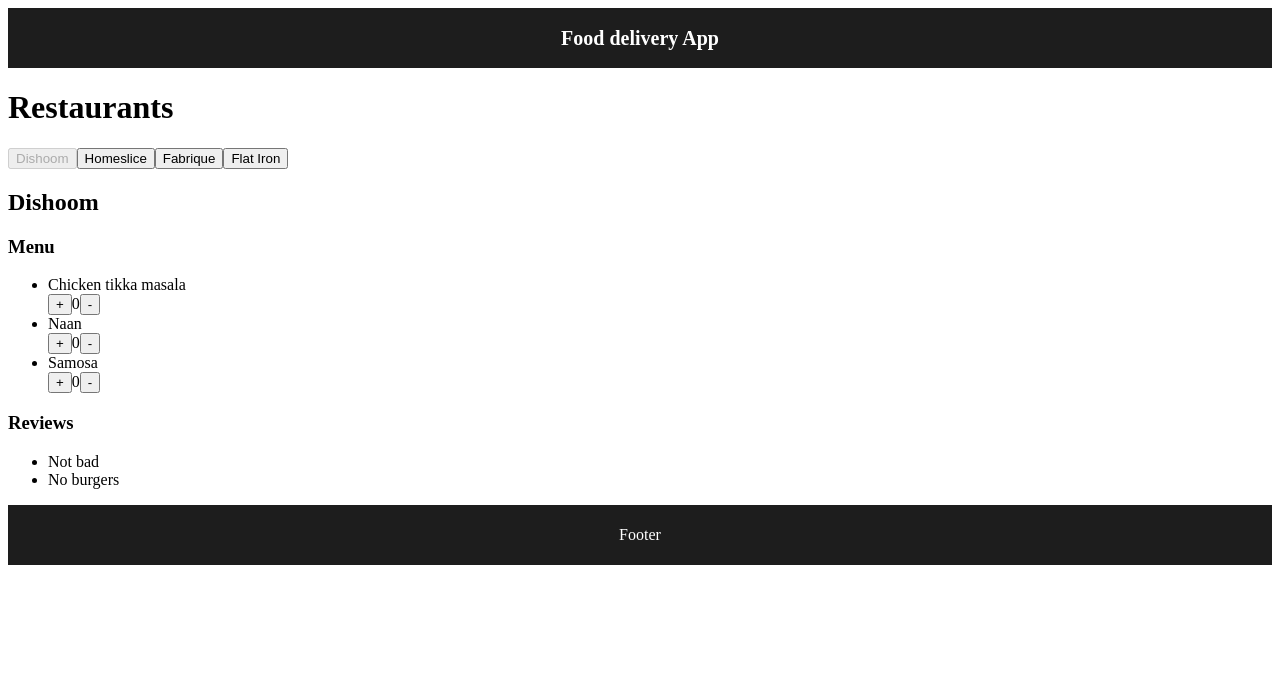
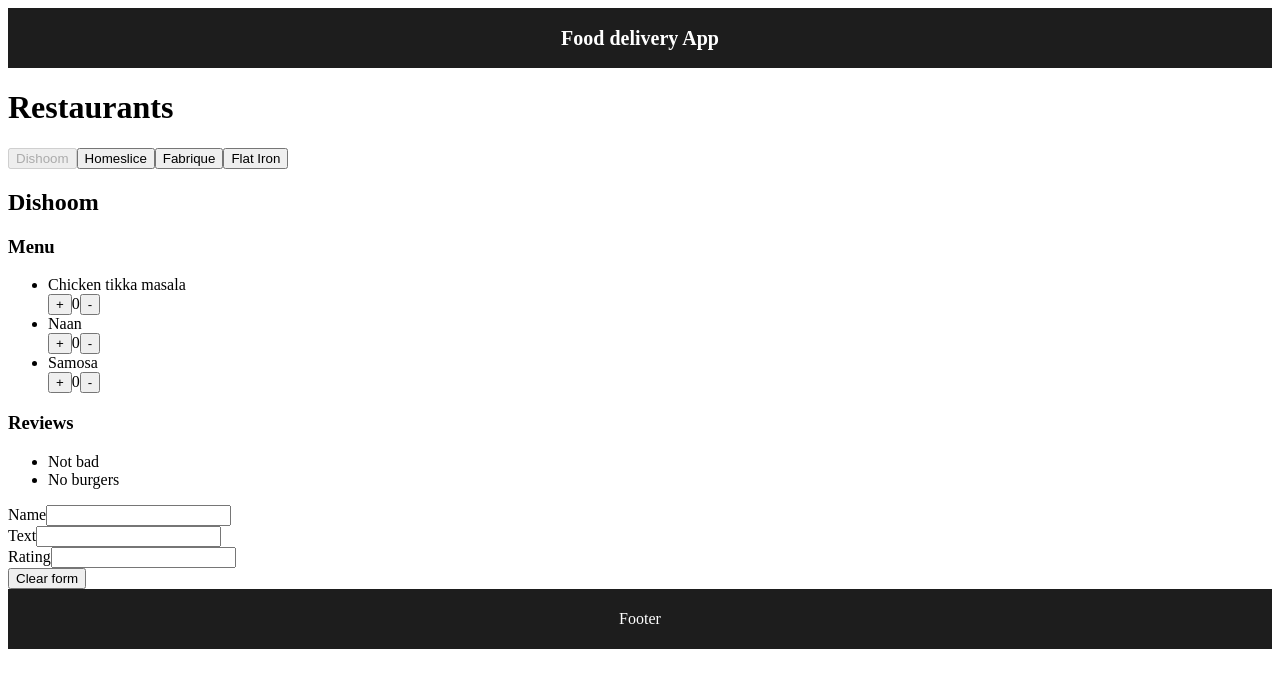
Before and after one commit to AlexWeit/react-next.js--food-service, a React (Vite) app: page / in a window 1280 px wide. Shown: the top 688 px of the page. Built offline with nearby package versions, Linux system fonts and the light colour scheme.

Commit message:
hw-4: added review form

```diff
--- a/src/components/restaurant/restaurant.jsx
+++ b/src/components/restaurant/restaurant.jsx
@@ -1,5 +1,6 @@
 import { Menu } from "../menu/menu";
 import { Reviews } from "../reviews/reviews";
+import {ReviewForm} from "../reviewForm/reviewForm";
 
 export const Restaurant = ({ restaurant }) => {
     const { name, menu, reviews } = restaurant;
@@ -13,6 +14,7 @@
             <h2>{name}</h2>
             {Boolean(menu.length) && <Menu menuItems={menu} />}
             {Boolean(reviews.length) && <Reviews reviewItems={reviews} />}
+            <ReviewForm />
         </div>
     );
 };
--- /dev/null
+++ b/src/components/reviewForm/reviewForm.jsx
@@ -0,0 +1,40 @@
+import { useForm } from "./use-form";
+
+export const ReviewForm = () => {
+
+    const { form, setName, setText, setRating, setResetForm } = useForm();
+
+    const { name, text, rating } = form;
+
+    return (
+        <form>
+            <div>
+                <span>Name</span>
+                <input
+                    type='text'
+                    value={name}
+                    onChange={(event) => setName(event.target.value)}
+                />
+            </div>
+
+            <div>
+                <span>Text</span>
+                <input
+                    type='text'
+                    value={text}
+                    onChange={(event) => setText(event.target.value)}
+                />
+            </div>
+            <div>
+                <span>Rating</span>
+                <input
+                    type='text'
+                    value={rating}
+                    onChange={(event) => setRating(event.target.value)}
+                />
+            </div>
+            <button type='reset'
+                    onClick={setResetForm}>Clear form</button>
+        </form>
+    );
+};
--- /dev/null
+++ b/src/components/reviewForm/use-form.jsx
@@ -0,0 +1,56 @@
+import { useReducer } from "react";
+
+const DEFAULT_FORM_VALUE = {
+    name: "",
+    text: "",
+    rating: "",
+};
+
+const SET_NAME_ACTION = "SET_NAME";
+const SET_TEXT_ACTION = "SET_TEXT";
+const SET_RATING_ACTION = "SET_RATING";
+const SET_RESET_FORM_ACTION = "SET_RESET_FORM";
+
+// action: { type: '', payload: '' }
+const reducer = (state, { type, payload }) => {
+    switch (type) {
+        case SET_NAME_ACTION:
+            return { ...DEFAULT_FORM_VALUE, name: payload };
+        case SET_TEXT_ACTION:
+            return { ...state, text: payload };
+        case SET_RATING_ACTION:
+            return { ...state, rating: payload };
+        case SET_RESET_FORM_ACTION:
+            return DEFAULT_FORM_VALUE;
+        default:
+            return state;
+    }
+};
+
+export const useForm = () => {
+    const [form, dispatch] = useReducer(reducer, DEFAULT_FORM_VALUE);
+
+    const setName = (name) => {
+        dispatch({ type: SET_NAME_ACTION, payload: name });
+    };
+
+    const setText = (text) => {
+        dispatch({ type: SET_TEXT_ACTION, payload: text });
+    };
+
+    const setRating = (rating) => {
+        dispatch({ type: SET_RATING_ACTION, payload: rating });
+    };
+
+    const setResetForm = () => {
+        dispatch({ type: SET_RESET_FORM_ACTION });
+    };
+
+    return {
+        form,
+        setName,
+        setText,
+        setRating,
+        setResetForm,
+    };
+};
```
